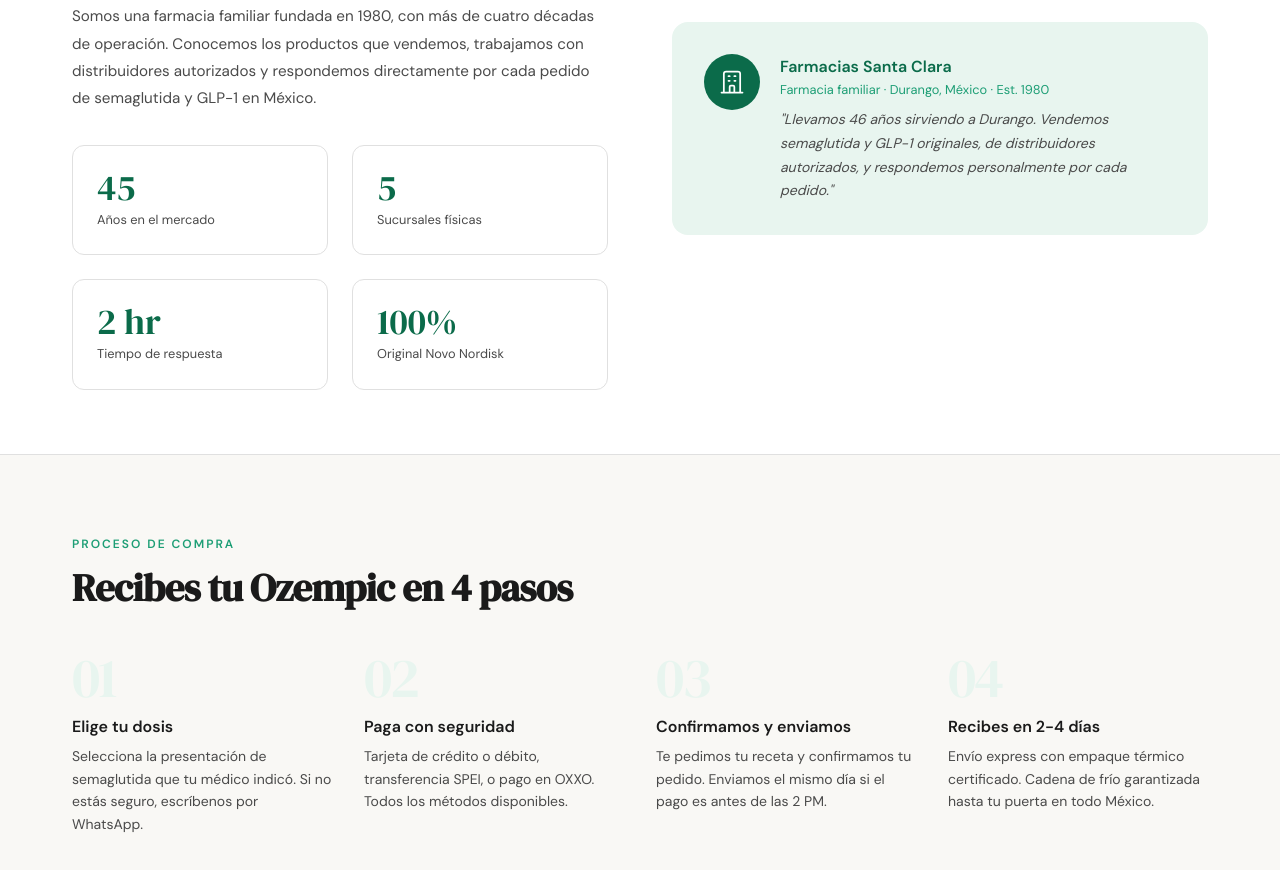
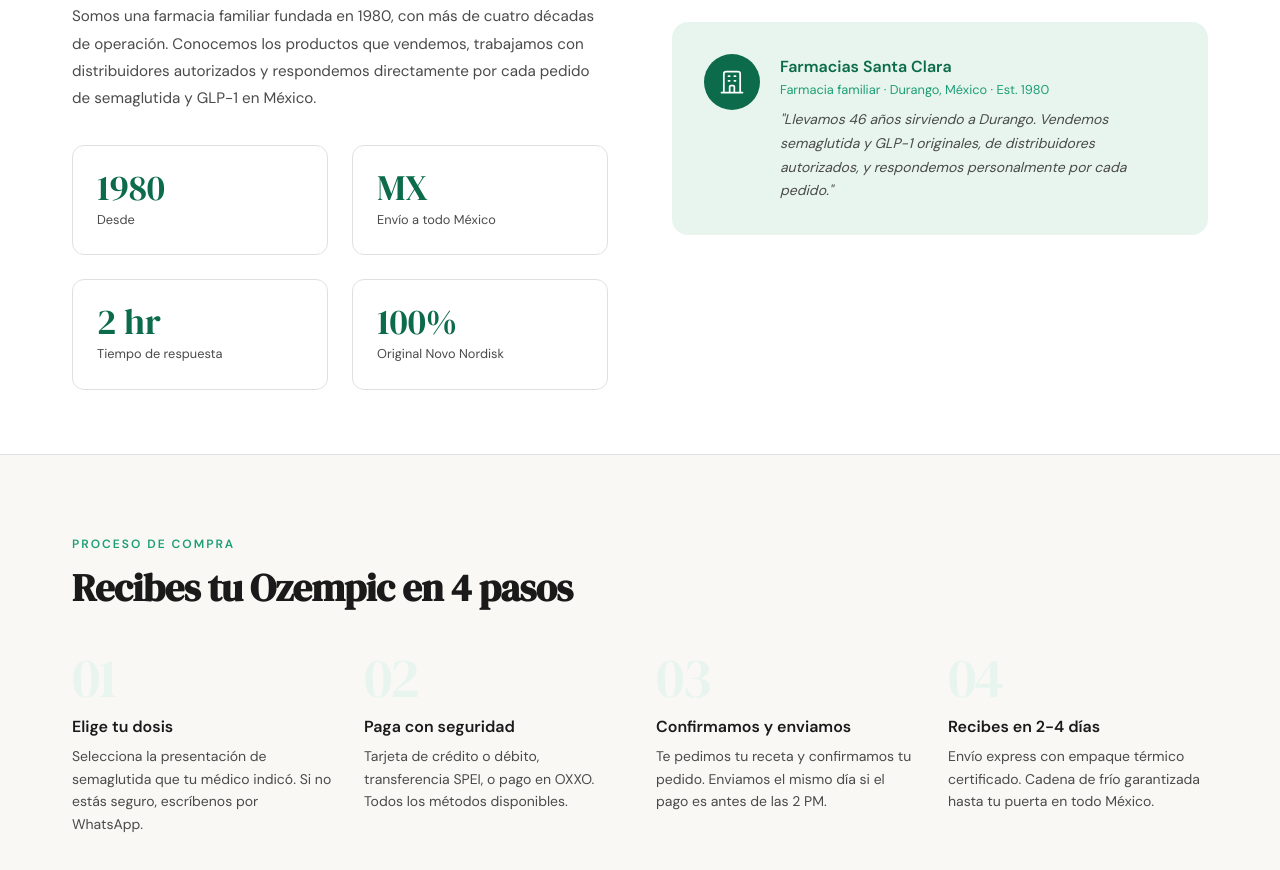
Before and after one commit to santaclarafarmacias/ozempic, a plain HTML site: page index.html in a window 1280 px wide. Shown: the part 1865-2735 px from the top of the page. Drawn offline with Linux system fonts and the light colour scheme.

Commit message:
Quitar sucursales y poner desde 1980
Co-Authored-By: Claude Opus 5.5 <noreply@anthropic.com>
Claude-Session: https://claude.ai/code/session_01TkouMvZVhuQx88PJ7muusG

```diff
--- a/index.html
+++ b/index.html
@@ -333,8 +333,8 @@
         <p>Somos una farmacia familiar fundada en 1980, con más de cuatro décadas de operación. Conocemos los productos que vendemos, trabajamos con distribuidores autorizados y respondemos directamente por cada pedido de semaglutida y GLP-1 en México.</p>
       </div>
       <div class="medico-stats">
-        <div class="stat-box"><div class="num">45</div><div class="label">Años en el mercado</div></div>
-        <div class="stat-box"><div class="num">5</div><div class="label">Sucursales físicas</div></div>
+        <div class="stat-box"><div class="num">1980</div><div class="label">Desde</div></div>
+        <div class="stat-box"><div class="num">MX</div><div class="label">Envío a todo México</div></div>
         <div class="stat-box"><div class="num">2 hr</div><div class="label">Tiempo de respuesta</div></div>
         <div class="stat-box"><div class="num">100%</div><div class="label">Original Novo Nordisk</div></div>
       </div>
```
